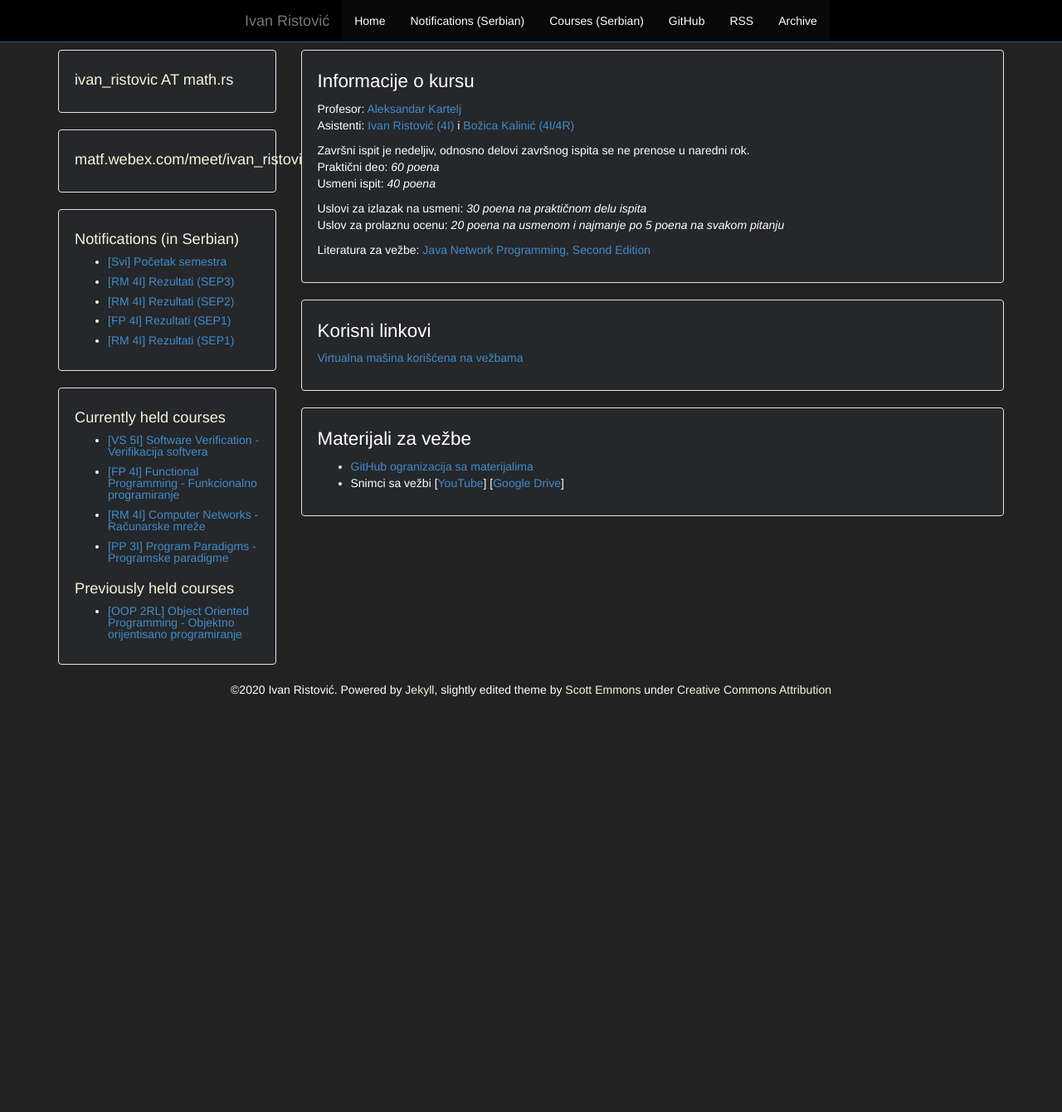
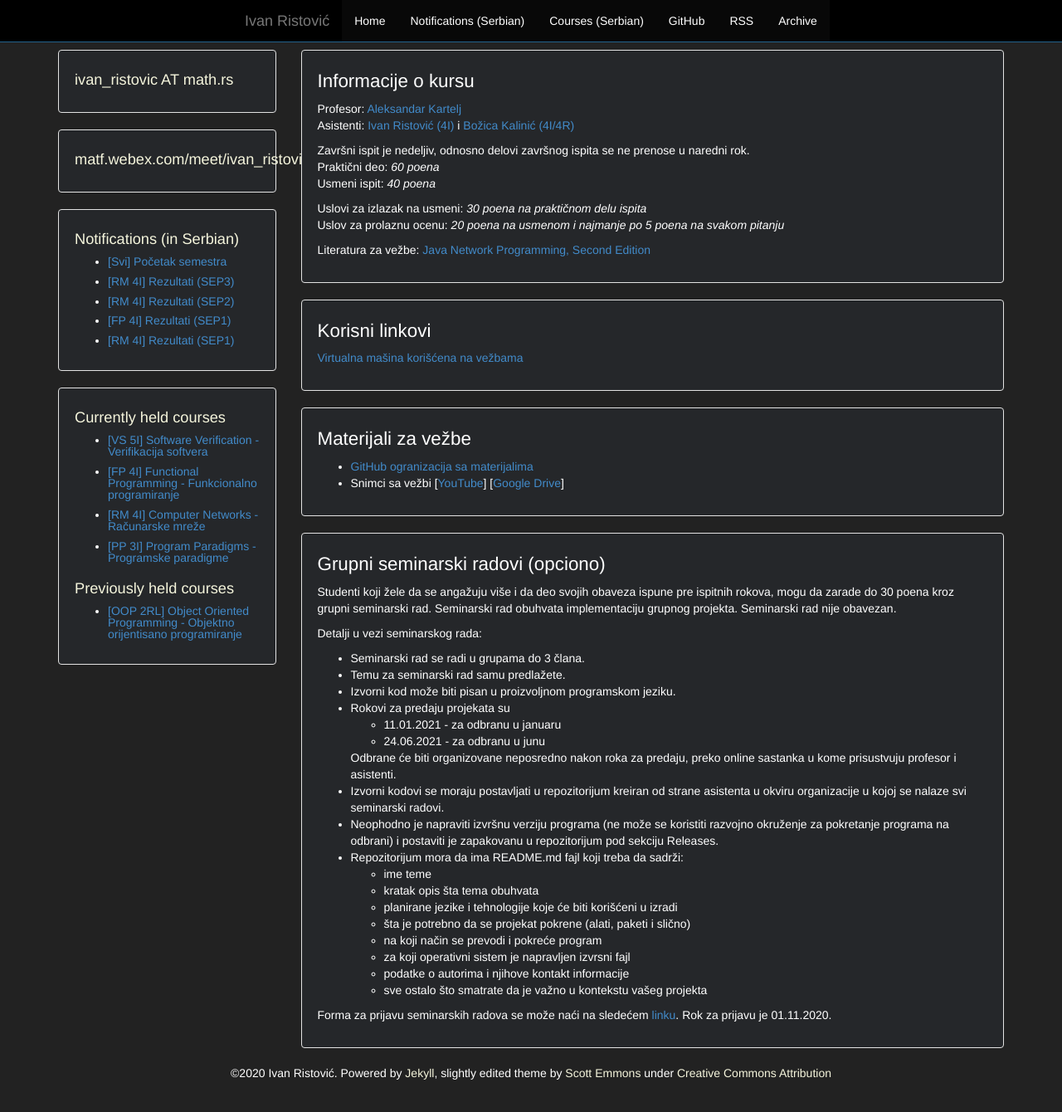
Before and after one commit to ivan-ristovic/ivan-ristovic.github.io, a Jekyll site: the page built from courses/rm/index.html, in a window 1280 px wide and 1373 px high. Shown: the top 1340 px of the window at 83% size. Built offline with Jekyll 4.4.1, drawn with Linux system fonts in a browser that asks for light colours.

Commit message:
[RM] Add projects info

```diff
--- a/courses/rm/index.html
+++ b/courses/rm/index.html
@@ -50,3 +50,52 @@ layout: default
     </li>
   </ul>
 </div>
+
+
+<!-- TODO remove -->
+<div class="well">
+  <h1>Grupni seminarski radovi (opciono)</h1>
+  <p>
+    Studenti koji žele da se angažuju više i da deo svojih obaveza ispune pre ispitnih rokova, mogu da zarade do 30 poena kroz grupni seminarski rad. Seminarski rad obuhvata implementaciju grupnog projekta. Seminarski rad <emph>nije obavezan</emph>.
+  </p>
+
+  <p>
+    Detalji u vezi seminarskog rada:
+    <ul>
+      <li>Seminarski rad se radi u grupama do 3 člana.</li>
+      <li>Temu za seminarski rad samu predlažete.</li>
+      <li>Izvorni kod može biti pisan u proizvoljnom programskom jeziku.</li>
+      <li>
+        Rokovi za predaju projekata su
+        <ul>
+          <li>11.01.2021 - za odbranu u januaru</li>
+          <li>24.06.2021 - za odbranu u junu</li>
+        </ul>
+        Odbrane će biti organizovane neposredno nakon roka za predaju, preko online sastanka u kome prisustvuju profesor i asistenti.
+      </li>
+      <li>
+        Izvorni kodovi se moraju postavljati u repozitorijum kreiran od strane asistenta u okviru organizacije u kojoj se nalaze svi seminarski radovi.
+      </li>
+      <li>
+        Neophodno je napraviti izvršnu verziju programa (ne može se koristiti razvojno okruženje za pokretanje programa na odbrani) i postaviti je zapakovanu u repozitorijum pod sekciju Releases.
+      </li>
+      <li>
+        Repozitorijum mora da ima <emph>README.md</emph> fajl koji treba da sadrži:
+        <ul>
+          <li>ime teme</li>
+          <li>kratak opis šta tema obuhvata</li>
+          <li>planirane jezike i tehnologije koje će biti korišćeni u izradi</li>
+          <li>šta je potrebno da se projekat pokrene (alati, paketi i slično)</li>
+          <li>na koji način se prevodi i pokreće program</li>
+          <li>za koji operativni sistem je napravljen izvrsni fajl</li>
+          <li>podatke o autorima i njihove kontakt informacije</li>
+          <li>sve ostalo što smatrate da je važno u kontekstu vašeg projekta  </li>
+        </ul>
+      </li>
+    </ul>
+  </p>
+
+  <p>
+    Forma za prijavu seminarskih radova se može naći na sledećem <a href="https://forms.gle/7xh9aybSQDi1TPgJ6">linku</a>. Rok za prijavu je 01.11.2020.
+  </p>
+</div>
```
